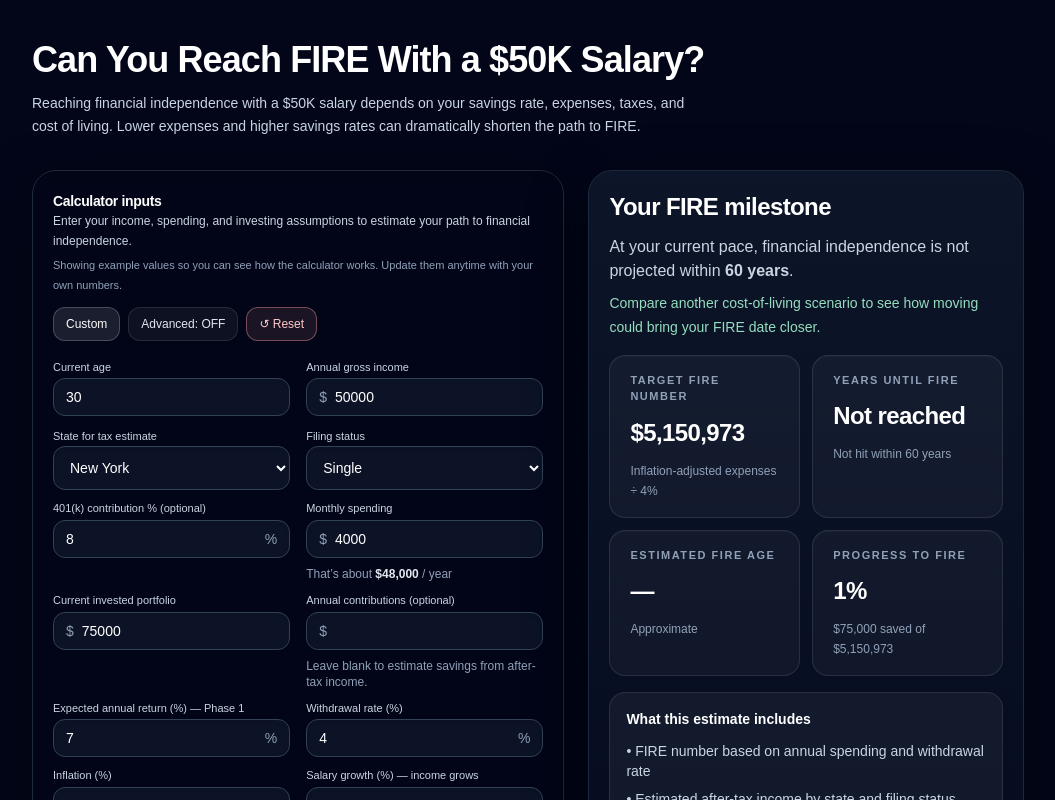
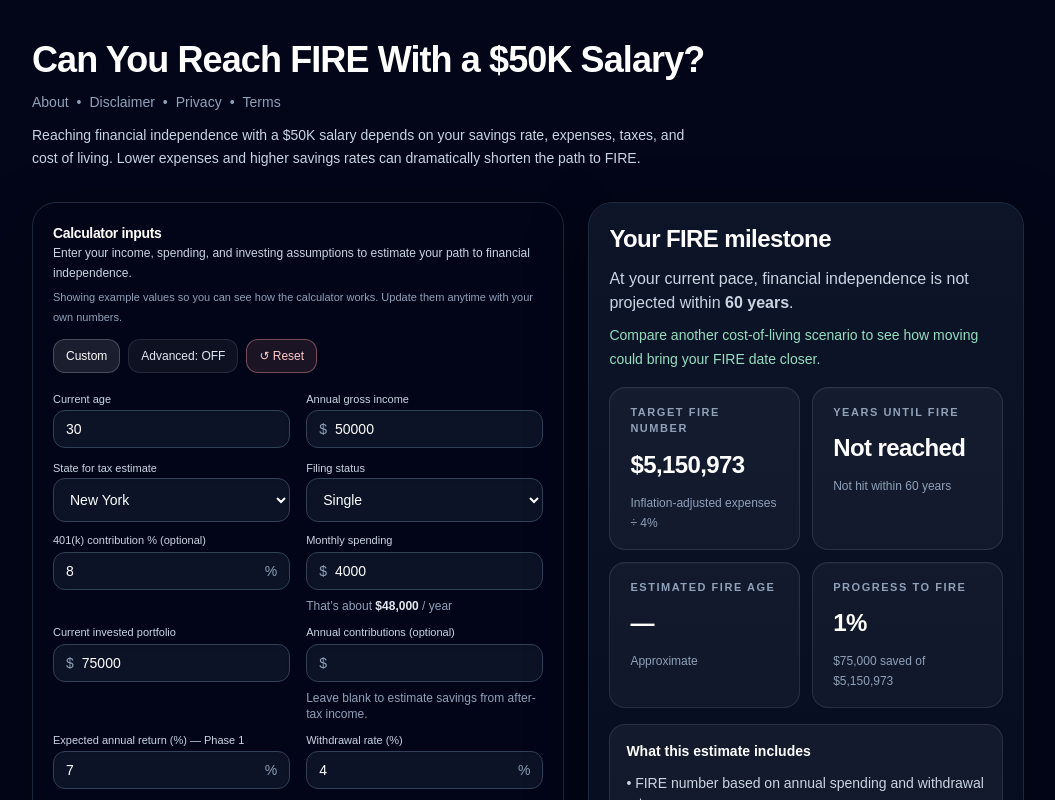
Before and after one commit to unmovedrooted/relocation-by-numbers, a Next.js app: page /fire-with-50k-salary in a window 1280 px wide. Shown: the top 800 px of the page, without its empty margins (112-1167 px from the left). Built offline with nearby package versions, Linux system fonts and the light colour scheme.

Commit message:
Fix legal page files

```diff
--- a/src/app/[salarySlug]/page.tsx
+++ b/src/app/[salarySlug]/page.tsx
@@ -89,6 +89,24 @@ export default async function FireWithSalaryPage({
             Can You Reach FIRE With a {label} Salary?
           </h1>
 
+            <div className="flex flex-wrap items-center gap-2 text-sm text-slate-400">
+    <a href="/about" className="transition hover:text-white">
+      About
+    </a>
+    <span>•</span>
+    <a href="/disclaimer" className="transition hover:text-white">
+      Disclaimer
+    </a>
+    <span>•</span>
+    <a href="/privacy" className="transition hover:text-white">
+      Privacy
+    </a>
+    <span>•</span>
+    <a href="/terms" className="transition hover:text-white">
+      Terms
+    </a>
+  </div>
+
           <p className="max-w-2xl text-sm text-slate-300 leading-relaxed">
             Reaching financial independence with a {label} salary depends on your
             savings rate, expenses, taxes, and cost of living. Lower expenses and
```
